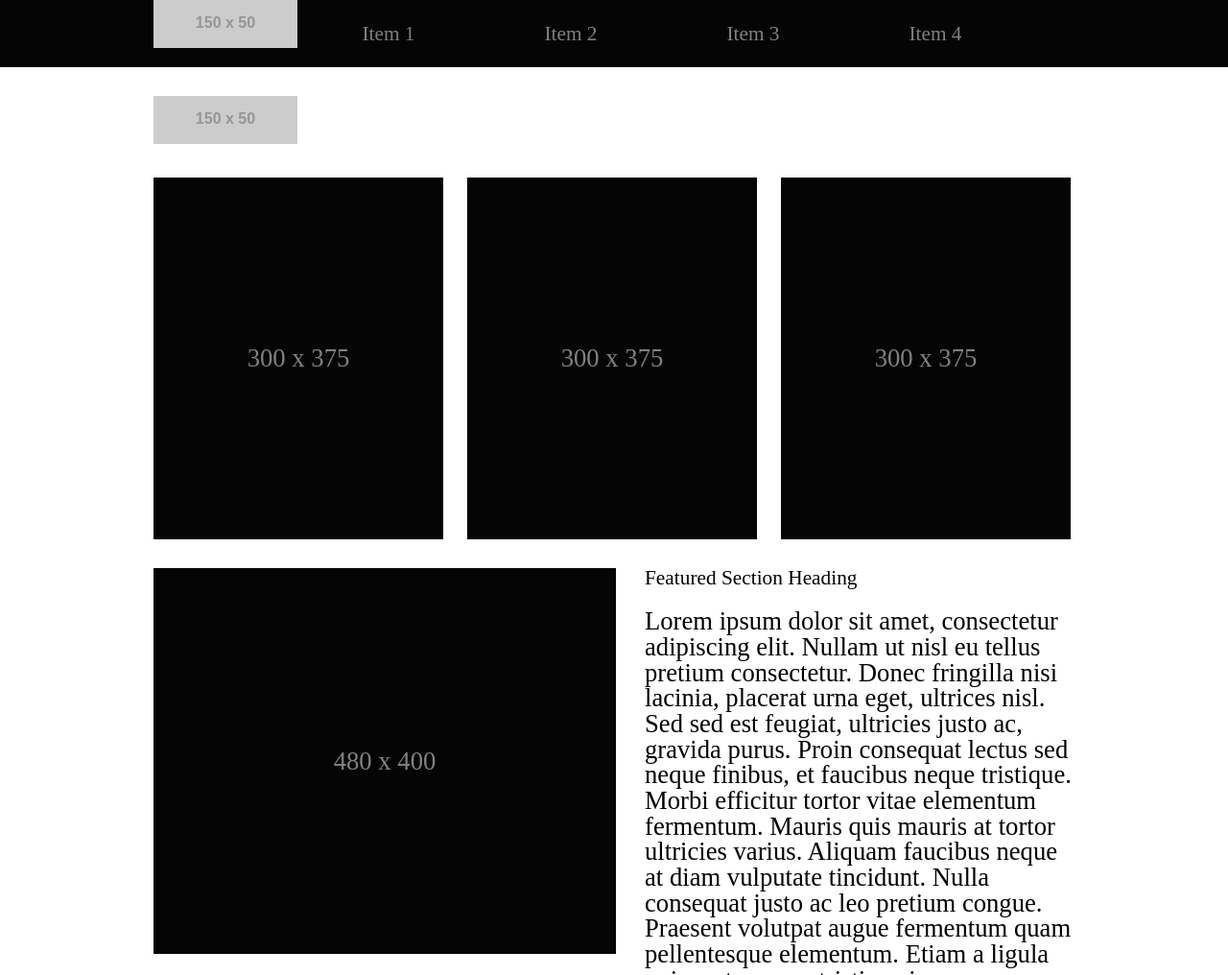
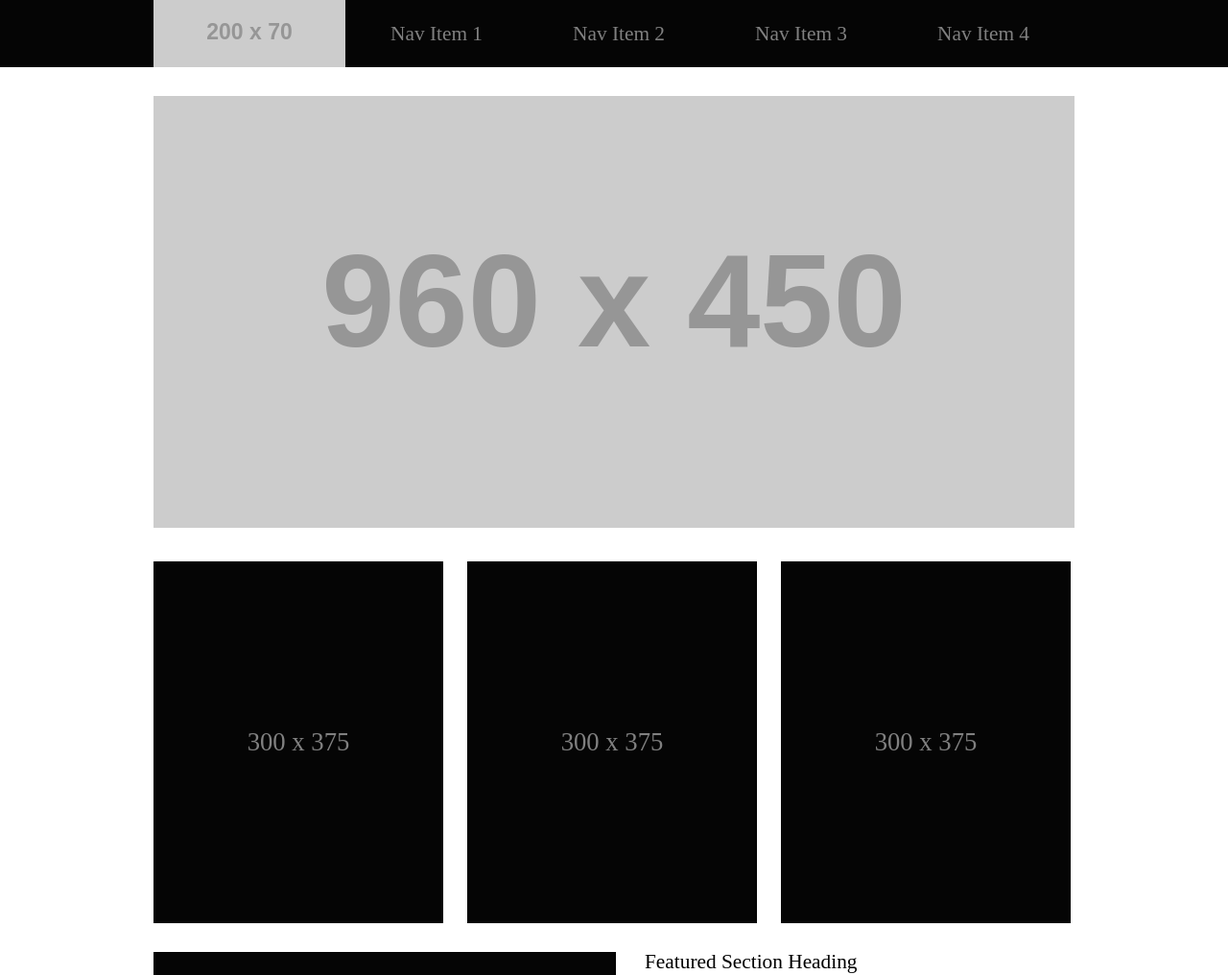
Before and after one commit to kevintuchman/wirefame-exercise, a plain HTML site: page index.html in a window 1280 px wide. Shown: the top 1016 px of the page at 96% size. Drawn offline with Linux system fonts and the light colour scheme; placeholder pictures from the web are drawn by us.

Commit message:
final placeholder pic

```diff
--- a/css/style.css
+++ b/css/style.css
@@ -92,6 +92,5 @@ footer {
   clear: both;
   width: 100%;
   height: 100px;
-  color: gray;
-  background:rgb(5, 5, 5);
+  background: rgb(5, 5, 5);
 }
--- a/index.html
+++ b/index.html
@@ -11,20 +11,20 @@
     <header>
       <nav>
 
-        <img src="http://via.placeholder.com/150x50/000000" />
+        <img src="http://via.placeholder.com/200x70/000000" />
 
         <ul>
 
-          <li>Item 1</li>
-          <li>Item 2</li>
-          <li>Item 3</li>
-          <li>Item 4</li>
+          <li>Nav Item 1</li>
+          <li>Nav Item 2</li>
+          <li>Nav Item 3</li>
+          <li>Nav Item 4</li>
 
         </ul>
       </nav>
     </header>
     <main>
-      <img src="http://via.placeholder.com/150x50/000000" />
+      <img src="http://via.placeholder.com/960x450/000000" />
 
       <div id="sub-banners">
 
```
